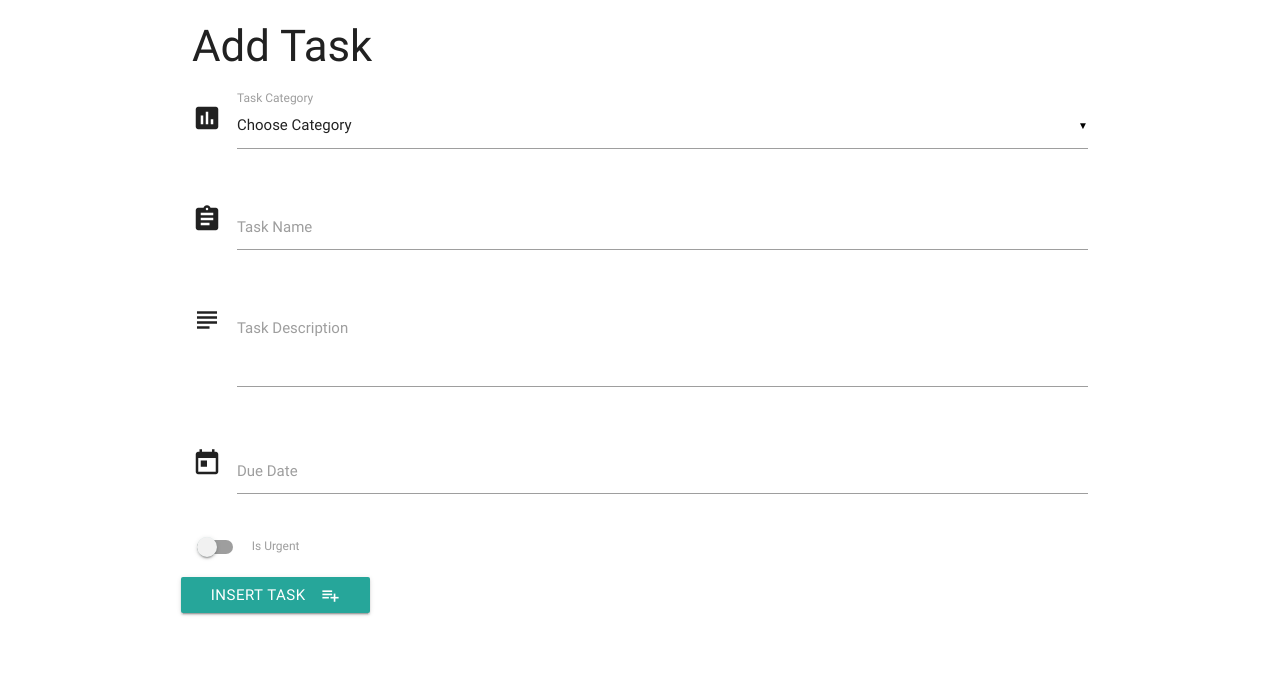
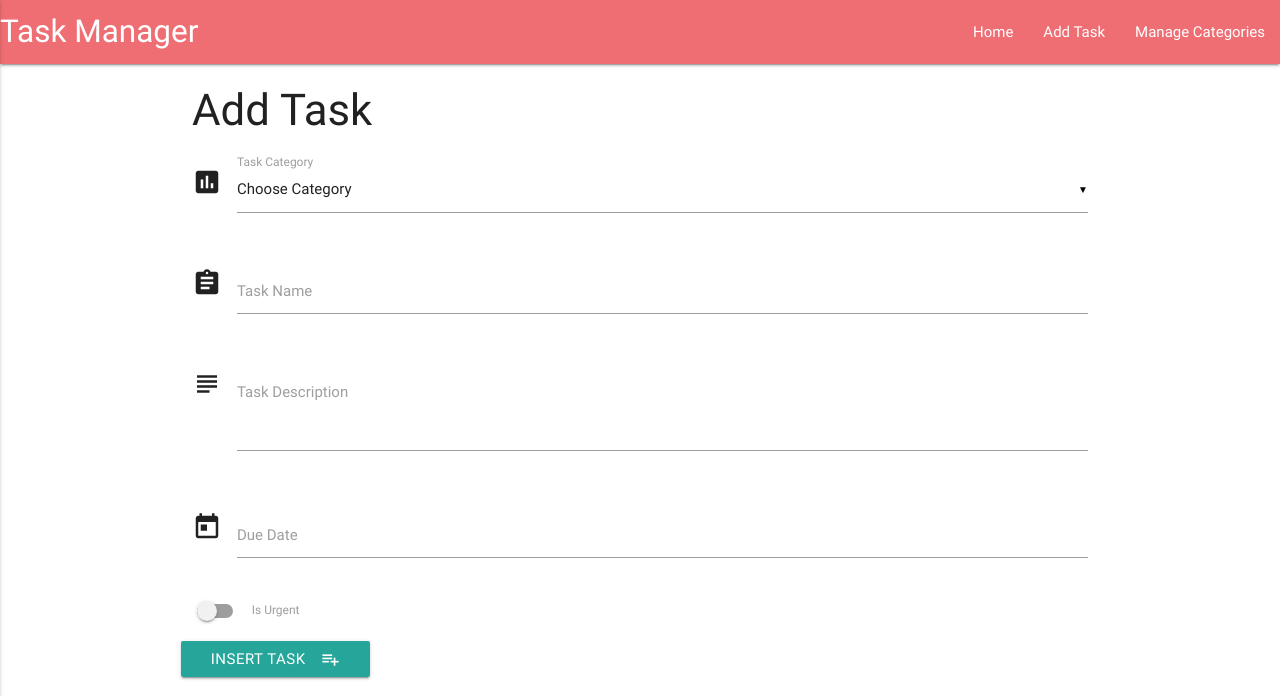
Before and after one commit to josep-pujol/learning_task-manager, a Flask app: page /add_task in a window 1280 px wide. Shown: the top 696 px of the page. Run offline with Flask 2, Linux system fonts and the light colour scheme; data that the repository does not hold is empty; some libraries are stand-ins or nearby versions.

Commit message:
added navbar and navigation menu/links

```diff
--- a/templates/base.html
+++ b/templates/base.html
@@ -8,6 +8,25 @@
 </head>
 
 <body>
+    <header>
+        <nav>
+            <div class="nav-wrapper">
+                <a href="{{url_for('get_tasks')}}" class="brand-logo">Task Manager</a>
+                <a href="#" data-activates="mobile-demo" class="button-collapse"><i class="material-icons">menu</i></a>
+                <ul id="nav-mobile" class="right hide-on-med-and-down">
+                    <li><a href="{{url_for('get_tasks')}}">Home</a></li>
+                    <li><a href="{{url_for('add_task')}}">Add Task</a></li>
+                    <li><a href="{{url_for('get_categories')}}">Manage Categories</a></li>
+                </ul>
+                <ul class="side-nav" id="mobile-demo">
+                    <li><a href="{{url_for('get_tasks')}}">Home</a></li>
+                    <li><a href="{{url_for('add_task')}}">Add Task</a></li>
+                    <li><a href="{{url_for('get_categories')}}">Manage Categories</a></li>
+                </ul>
+            </div>
+        </nav>
+    </header>
+
     <div class="container">
         {% block content %} {% endblock %}
     </div>
@@ -17,6 +36,7 @@
         $(document).ready(function() {
             $('.collapsible').collapsible();
             $('select').material_select();
+            $(".button-collapse").sideNav();
         });
 
         // Datepicker automatically hides I believe due to a bug. the following code fix it
```
